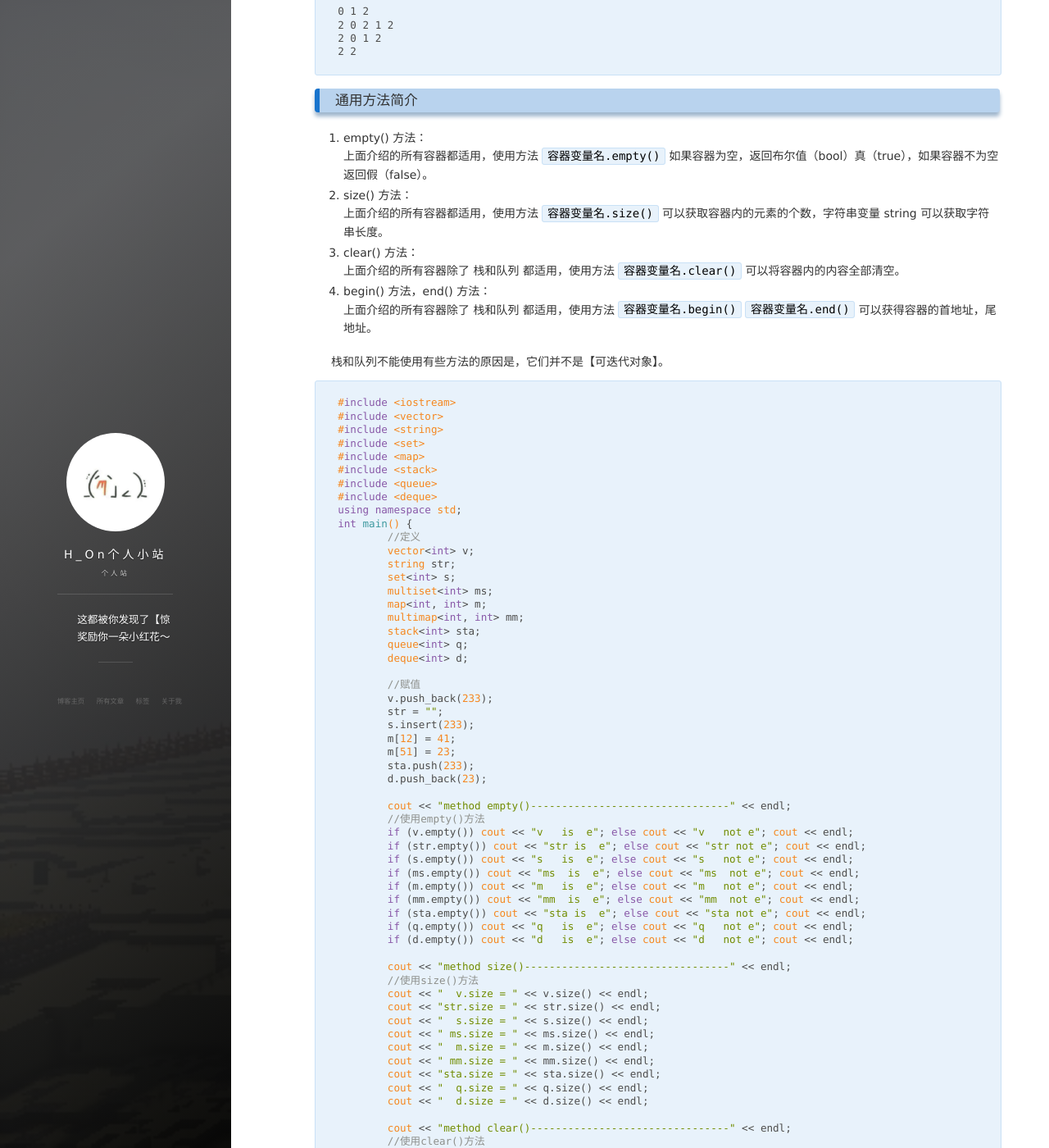
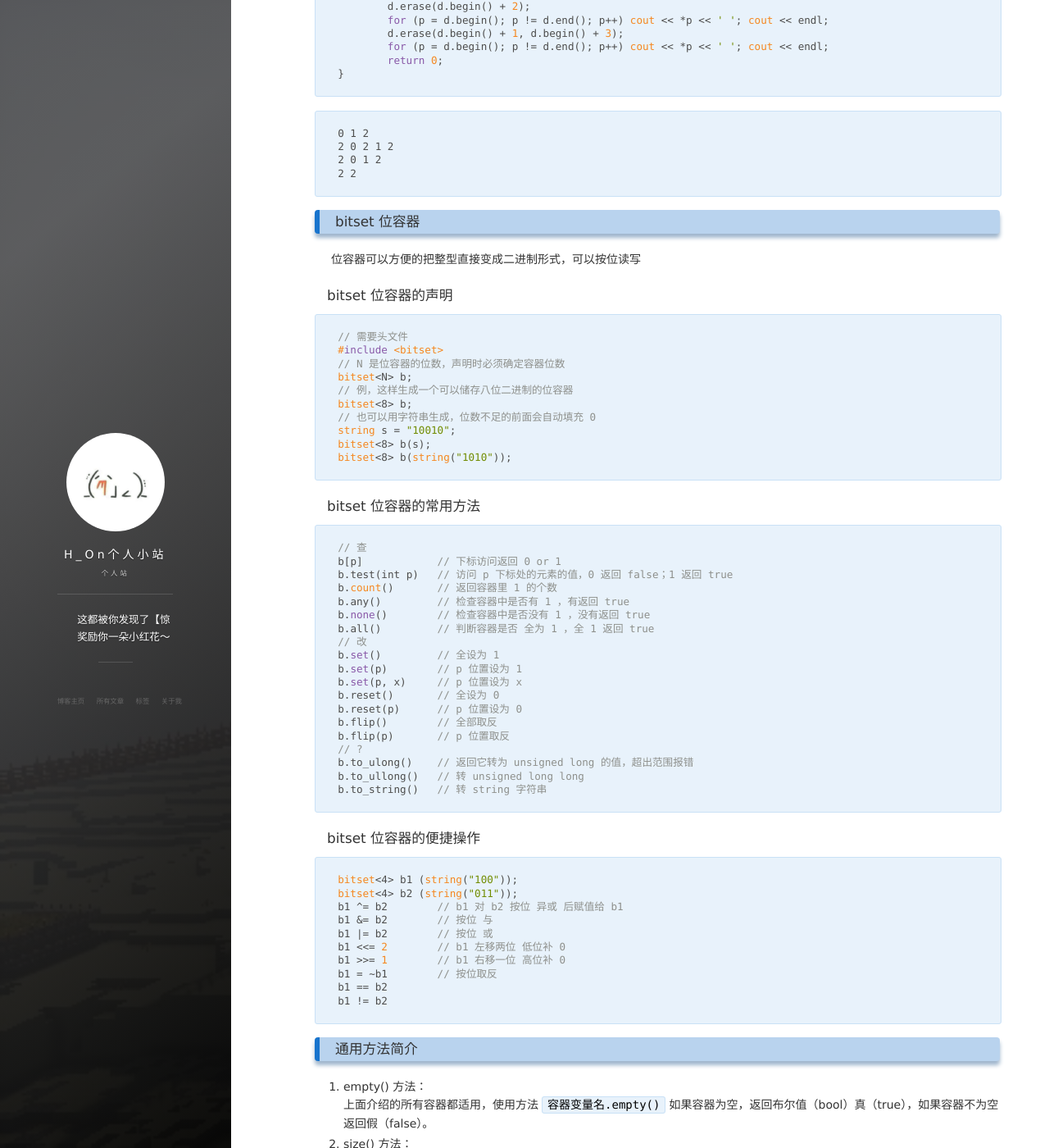
Before and after one commit to Hybrogen/Hybrogen.github.io, a Jekyll site: the page built from _posts/2020-01-03-STL1.md, in a window 1280 px wide and 1400 px high, scrolled down 13939 px. Shown: the whole window at 82% size. Built offline with Jekyll 4.4.1, drawn with Linux system fonts in a browser that asks for light colours; nearby versions of some CDN libraries; comment, search, counter and statistics services are not loaded; some of the changed text lies outside the part shown.

Commit message:
更新bitset方面的介绍

````diff
--- a/_posts/2020-01-03-STL1.md
+++ b/_posts/2020-01-03-STL1.md
@@ -7,43 +7,49 @@ description: STL-标准 模板 库
 tag: 算法
 ---
 
-常用 stl 知识点总结
+常用 stl 知识点总结<br>
+2022-01-27 更新bitset相关，以前觉得用的不多，现在感觉还挺好用=w=
 
 ### 目录
-* [简介](#简介)
-* [vector 向量容器](#vector-向量容器)
-  - [vector 向量容器的声明](#vector-向量容器的声明)
-  - [迭代器](#迭代器)
-  - [vector 向量容器的常用方法](#vector-向量容器的常用方法)
-  - [vector 向量容器的操作和遍历](#vector-向量容器的操作和遍历)
-* [string 字符串](#string-字符串)
-  - [string 字符串的声明](#string-字符串的声明)
-  - [string 字符串的常用方法](#string-字符串的常用方法)
-  - [string 字符串的操作及遍历](#string-字符串的操作及遍历)
-  - [集中测试](#集中测试)
-* [set 集合容器](#set-集合容器)
-  - [set 集合容器的声明](#set-集合容器的声明)
-  - [set 集合容器的常用方法](#set-集合容器的常用方法)
-  - [set 集合容器的操作和遍历](#set-集合容器的操作和遍历)
-* [map 映照容器](#map-映照容器)
-  - [map 映照容器的声明](#map-映照容器的声明)
-  - [map 映照容器的常用方法](#map-映照容器的常用方法)
-  - [map 映照容器的操作和遍历](#map-映照容器的操作和遍历)
-* [stack 堆栈容器](#stack-堆栈容器)
-  - [stack 堆栈容器的声明](#stack-堆栈容器的声明)
-  - [stack 堆栈容器的常用方法](#stack-堆栈容器的常用方法)
-  - [stack 堆栈容器的操作和遍历](#stack-堆栈容器的操作和遍历)
-* [queue 队列容器](#queue-队列容器)
-  - [queue 队列容器的声明](#queue-队列容器的声明)
-  - [queue 队列容器的常用方法](#queue-队列容器的常用方法)
-  - [queue 队列容器的操作和遍历](#queue-队列容器的操作和遍历)
-* [deque 双端队列容器](#deque-双端队列容器)
-  - [deque 双端队列容器的声明](#deque-双端队列容器的声明)
-  - [deque 双端队列容器的常用方法](#deque-双端队列容器的常用方法)
-  - [deque 双端队列容器的操作和遍历](#deque-双端队列容器的操作和遍历)
-* [通用方法简介](#通用方法简介)
-* [自定义比较函数](#自定义比较函数)
-* [推荐容器练习题目](#推荐容器练习题目)
+- [目录](#目录)
+- [简介](#简介)
+- [vector 向量容器](#vector-向量容器)
+  - [**vector 向量容器的声明**](#vector-向量容器的声明)
+  - [**迭代器**](#迭代器)
+  - [**vector 向量容器的常用方法**](#vector-向量容器的常用方法)
+  - [**vector 向量容器的操作和遍历**](#vector-向量容器的操作和遍历)
+- [string 字符串](#string-字符串)
+  - [**string 字符串的声明**](#string-字符串的声明)
+  - [**string 字符串的常用方法**](#string-字符串的常用方法)
+  - [**string 字符串的操作及遍历**](#string-字符串的操作及遍历)
+  - [**集中测试**](#集中测试)
+- [set 集合容器](#set-集合容器)
+  - [**set 集合容器的声明**](#set-集合容器的声明)
+  - [**set 集合容器的常用方法**](#set-集合容器的常用方法)
+  - [**set 集合容器的操作和遍历**](#set-集合容器的操作和遍历)
+- [map 映照容器](#map-映照容器)
+  - [**map 映照容器的声明**](#map-映照容器的声明)
+  - [**map 映照容器的常用方法**](#map-映照容器的常用方法)
+  - [**map 映照容器的操作和遍历**](#map-映照容器的操作和遍历)
+- [stack 堆栈容器](#stack-堆栈容器)
+  - [**stack 堆栈容器的声明**](#stack-堆栈容器的声明)
+  - [**stack 堆栈容器的常用方法**](#stack-堆栈容器的常用方法)
+  - [**stack 堆栈容器的操作和遍历**](#stack-堆栈容器的操作和遍历)
+- [queue 队列容器](#queue-队列容器)
+  - [**queue 队列容器的声明**](#queue-队列容器的声明)
+  - [**queue 队列容器的常用方法**](#queue-队列容器的常用方法)
+  - [**queue 队列容器的操作和遍历**](#queue-队列容器的操作和遍历)
+- [deque 双端队列容器](#deque-双端队列容器)
+  - [**deque 双端队列容器的声明**](#deque-双端队列容器的声明)
+  - [**deque 双端队列容器的常用方法**](#deque-双端队列容器的常用方法)
+  - [**deque 双端队列容器的操作和遍历**](#deque-双端队列容器的操作和遍历)
+- [bitset 位容器](#bitset-位容器)
+  - [bitset 位容器的声明](#bitset-位容器的声明)
+  - [bitset 位容器的常用方法](#bitset-位容器的常用方法)
+  - [bitset 位容器的便捷操作](#bitset-位容器的便捷操作)
+- [通用方法简介](#通用方法简介)
+- [自定义比较函数](#自定义比较函数)
+- [推荐容器练习题目](#推荐容器练习题目)
 
 ### 简介
 **STL** Standard Template Library - 标准模板库又称 C++ 泛型库，它在 std 命名空间中定义了常用的数据结构和算法，大大增加了我们编写算法的效率，使我们在摸索/学习算法或者解决问题时能够通过各种各样的容器来构造简单便利的数据结构。
@@ -704,6 +710,60 @@ int main() {
 2 2
 ```
 
+### bitset 位容器
+位容器可以方便的把整型直接变成二进制形式，可以按位读写
+
+#### bitset 位容器的声明
+```cpp
+// 需要头文件
+#include <bitset>
+// N 是位容器的位数，声明时必须确定容器位数
+bitset<N> b;
+// 例，这样生成一个可以储存八位二进制的位容器
+bitset<8> b;
+// 也可以用字符串生成，位数不足的前面会自动填充 0
+string s = "10010";
+bitset<8> b(s);
+bitset<8> b(string("1010"));
+```
+
+#### bitset 位容器的常用方法
+```cpp
+// 查
+b[p]            // 下标访问返回 0 or 1
+b.test(int p)   // 访问 p 下标处的元素的值，0 返回 false；1 返回 true
+b.count()       // 返回容器里 1 的个数
+b.any()         // 检查容器中是否有 1 ，有返回 true
+b.none()        // 检查容器中是否没有 1 ，没有返回 true
+b.all()         // 判断容器是否 全为 1 ，全 1 返回 true
+// 改
+b.set()         // 全设为 1
+b.set(p)        // p 位置设为 1
+b.set(p, x)     // p 位置设为 x
+b.reset()       // 全设为 0
+b.reset(p)      // p 位置设为 0
+b.flip()        // 全部取反
+b.flip(p)       // p 位置取反
+// ?
+b.to_ulong()    // 返回它转为 unsigned long 的值，超出范围报错
+b.to_ullong()   // 转 unsigned long long
+b.to_string()   // 转 string 字符串
+```
+
+#### bitset 位容器的便捷操作
+```cpp
+bitset<4> b1 (string("100"));
+bitset<4> b2 (string("011"));
+b1 ^= b2        // b1 对 b2 按位 异或 后赋值给 b1
+b1 &= b2        // 按位 与
+b1 |= b2        // 按位 或
+b1 <<= 2        // b1 左移两位 低位补 0
+b1 >>= 1        // b1 右移一位 高位补 0
+b1 = ~b1        // 按位取反
+b1 == b2
+b1 != b2
+```
+
 ### 通用方法简介
 1. empty() 方法：<br>
 上面介绍的所有容器都适用，使用方法 `容器变量名.empty()` 如果容器为空，返回布尔值（bool）真（true），如果容器不为空返回假（false）。
````
